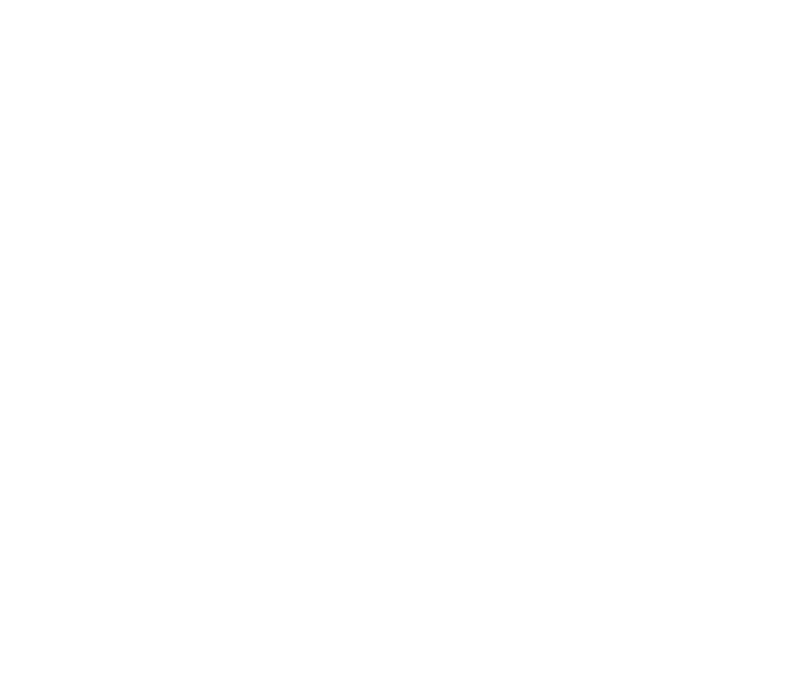
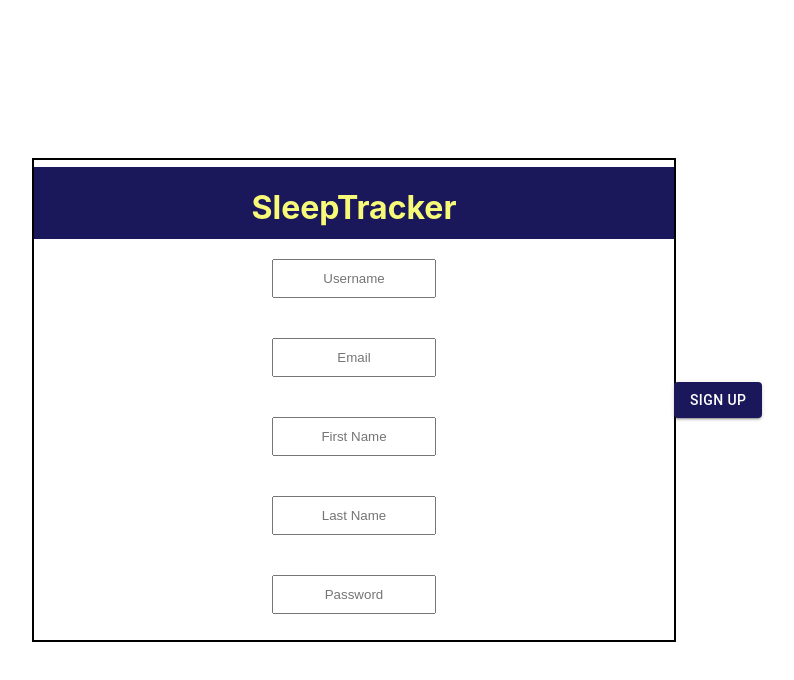
Before and after one commit to sleeptracker/sleeptracker_fe, a React (Create React App) app in the folder sleeptracker/: page /SignUp in a window 1280 px wide. Shown: the top 680 px of the page, without its empty margins (286-1080 px from the left). Built offline with nearby package versions, Linux system fonts and the light colour scheme.

Commit message:
finished auth.. ? for now

```diff
--- a/sleeptracker/src/App.js
+++ b/sleeptracker/src/App.js
@@ -2,6 +2,7 @@
 import './App.css';
 import {Route} from 'react-router-dom';
 import Login from './Components/Login';
+import SignUp from './Components/SignUp';
 import Tracker from './Components/Tracker';
 
 function App() {
@@ -9,6 +10,7 @@
   return (
     <div className="App">
       <Route exact path='/' render={props => <Login {...props} user={user} /> } />
+      <Route path="/SignUp" render={props => <SignUp {...props} /> } />
       <Route path='/tracker' render={props => <Tracker {...props} /> } />
     </div>
   );
--- a/sleeptracker/src/Components/Login.js
+++ b/sleeptracker/src/Components/Login.js
@@ -2,9 +2,10 @@
 import { Form, Field, withFormik} from 'formik';
 import Button from '@material-ui/core/Button'
 import { makeStyles } from '@material-ui/core';
+import { Link } from 'react-router-dom';
 import * as Yup from 'yup';
 import axios from 'axios';
-import { textAlign } from '@material-ui/system';
+
 
 const useStyles = makeStyles({
     wrapper: {
@@ -38,6 +39,11 @@
     button: {
         background: '#1A185B',
         color: 'white',
+    },
+    link: {
+        textDecoration: 'none',
+        color: '#1A185B',
+
     }
 })
 
@@ -56,12 +62,14 @@
                 <div className={classes.header}>
                     <h1>SleepTracker</h1>
                 </div>
-                {touched.email && errors.email && <p>Email required!</p>}
-                <Field className={classes.inputs} type="text" name="email" placeholder="Email"/>
+                {touched.username && errors.username && <p>Username required!</p>}
+                <Field className={classes.inputs} type="text" name="username" placeholder="Username"/>
 
                 {touched.password && errors.password && <p>Password required!</p>}
                 <Field className={classes.inputs} type="password" name="password" placeholder="Password" />
                 <Button variant="contained" className={classes.button} type="submit">Log In</Button>
+
+                <p>Don't have an account ? <Link to="/SignUp" className={classes.link}>Sign Up!</Link></p>
             </Form>
         </div>
     )
@@ -70,21 +78,23 @@
 export default withFormik({
 mapPropsToValues: (props) => {
     return {
-        email: props.email || "",
+        username: props.username || "",
         password: props.password || ""
     }
 },
 validationSchema: Yup.object().shape({
-    email: Yup.string().email().required(),
+    username: Yup.string().min(4).required(),
     password: Yup.string().min(6).required()
 }),
 handleSubmit: (values, { setStatus }) => {
-    // axios.post('', values)
-    // .then(res => {
-    //     console.log(res.data);
-    //     setStatus(res.data);
-    // })
-    // .catch(err => console.log(err))
-    console.log(values);
+    axios.post('https://get-sleeptracker.herokuapp.com/api/auth/login', values)
+    .then(res => {
+        let token = res.data.token;
+        const userName = res.data.user.username;
+        console.log(userName)
+        console.log(token);
+        setStatus(token);
+    })
+    .catch(err => console.log(err))
 }
 })(Login);
--- a/sleeptracker/src/Components/SignUp.js
+++ b/sleeptracker/src/Components/SignUp.js
@@ -16,20 +16,22 @@
     },
     form: {
         width: '50%',
-        height: '50%',
+        height: '60%',
         display: 'flex',
         flexFlow: 'column wrap',
         alignItems: 'center',
+        justifyContent: 'center',
         border: '2px solid black',
     },
     header: {
         color: '#F7FA78',
         background: '#1A185B',
         width: '100%',
-        marginBottom: '40px'
+        height: '15%',
+
     },
     inputs: {
-        width: '35%',
+        width: '50%',
         textAlign: 'center',
         margin: '20px',
         padding: '10px 0 10px 0',
@@ -37,6 +39,13 @@
     button: {
         background: '#1A185B',
         color: 'white',
+    },
+    fields: {
+        width: '50%',
+        display: 'flex',
+        flexFlow: 'row wrap',
+        alignItems: 'center',
+        justifyContent: 'center',
     }
 })
 
@@ -44,25 +53,32 @@
 const SignUp = ({values, errors, touched, status}) => {
     const classes=useStyles();
     return (
-        <div classname={classes.wrapper}>
+        <div className={classes.wrapper}>
             <Form className={classes.form} >
                 <div className={classes.header}>
                     <h1>SleepTracker</h1>
                 </div>
-                {touched.email && errors.email && <p>Email required!</p>}
+                <div className={classes.fields}>
+                {touched.username && errors.username && <p className={classes.warning}>Username required!</p>}
+                <Field  className={classes.inputs} type="text" name="username" placeholder="Username" />
+
+                {touched.email && errors.email && <p className={classes.warning}>Email required!</p>}
                 <Field  className={classes.inputs} type="text" name="email" placeholder="Email" />
 
-                {touched.firstName && errors.firstName && <p>First Name required!</p>}
+                {touched.firstName && errors.firstName && <p className={classes.warning}>First Name required!</p>}
                 <Field  className={classes.inputs} type="text" name="firstName" placeholder="First Name" />
 
-                {touched.lastName && errors.lastName && <p>Last Name required!</p>}
+                {touched.lastName && errors.lastName && <p className={classes.warning}>Last Name required!</p>}
                 <Field  className={classes.inputs} type="text" name="lastName" placeholder="Last Name" />
 
-                {touched.password && errors.password && <p>Password required!</p>}
+                {touched.password && errors.password && <p className={classes.warning}>Password required!</p>}
                 <Field  className={classes.inputs} type="password" name="password" placeholder="Password" />
+
+                </div>
 
                 <Button className={classes.button} variant="contained" type="submit">Sign Up</Button>
             </Form>
+
         </div>
     )
 }
@@ -70,26 +86,30 @@
 export default withFormik({
     mapPropsToValues: (props) => {
         return {
-        email: props.email || "",
+        username: props.username || "",
+        password: props.password || "",
         firstName: props.firstName || "",
         lastName: props.lastName || "",
-        password: props.password || "",
+        email: props.email || ""
 
         }
 
     },
     validationSchema: Yup.object().shape({
-        email: Yup.string().email().required(),
+        username: Yup.string().min(4).required(),
+        password: Yup.string().min(6).required(),
         firstName: Yup.string().required(),
         lastName: Yup.string().required(),
-        password: Yup.string().min(6).required()
+        email: Yup.string().email().required()
     }),
     handleSubmit: (values, { setStatus }) => {
-        // axios.post('', values)
-        // .then(res => {
-        //     console.log(res)
-        //     setStatus(res.data)
-        // })
-        // .catch(err => console.log(err))
+        axios.post("https://get-sleeptracker.herokuapp.com/api/auth/register", values)
+        .then(res => {
+            let token = res.data.token
+            console.log(token)
+            localStorage.setItem("token", token)
+        })
+        .catch(err => console.log(err))
+        console.log(values)
     }
 })(SignUp);
```
